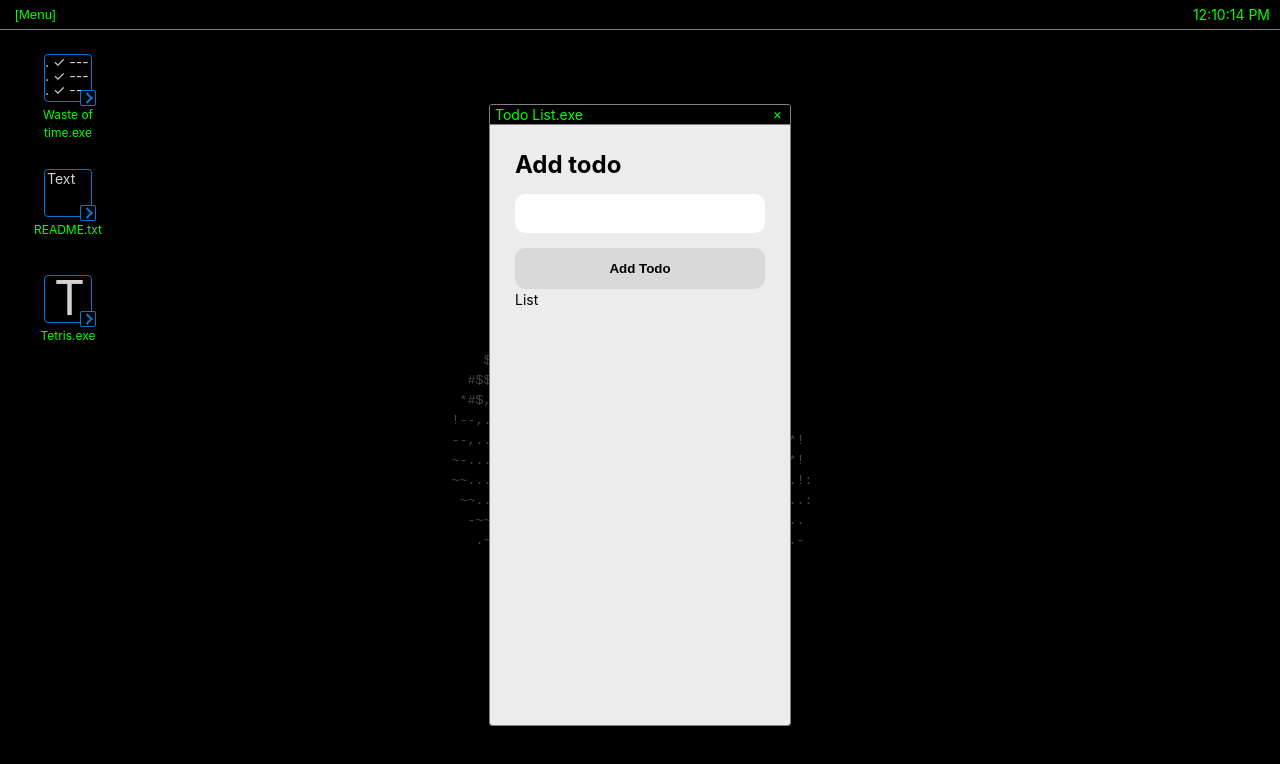
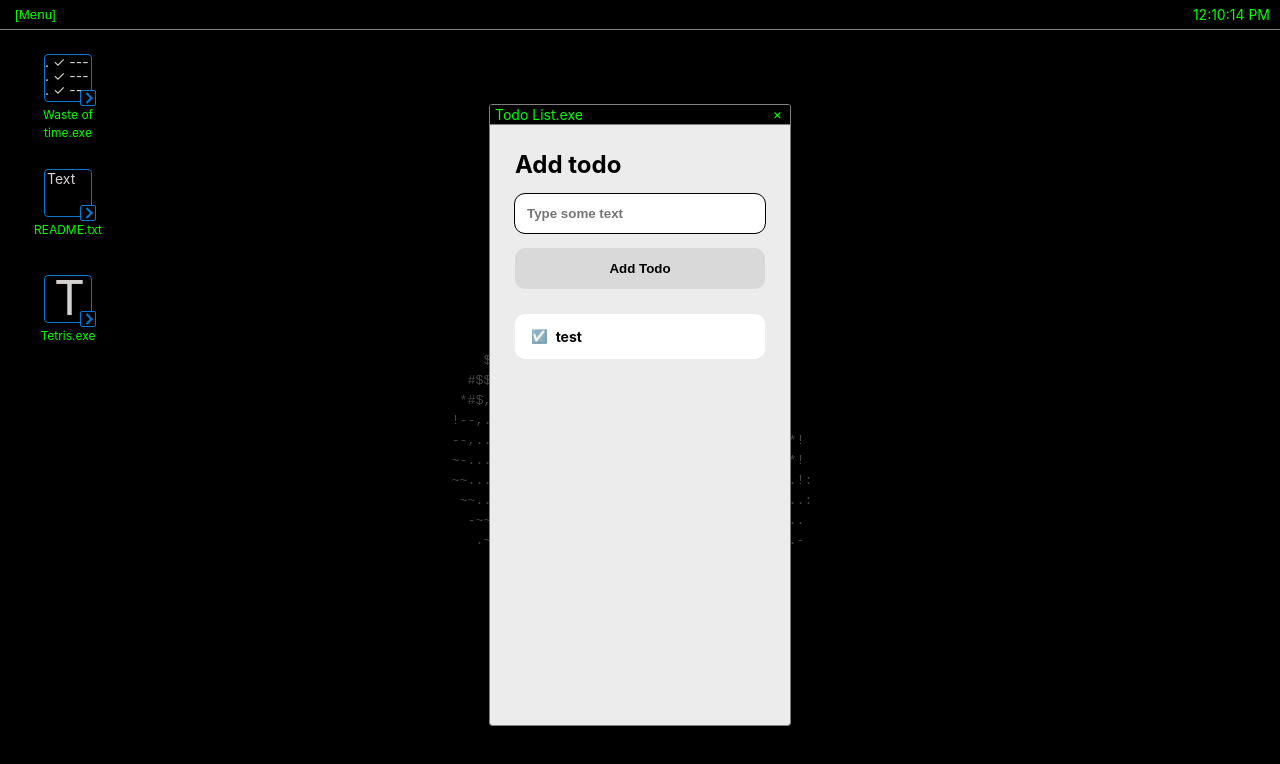
Before and after one commit to a-sorokin/waste-of-time, a React (Vite) app: page / in a window 1280 px wide. Shown: the top 764 px of the page. Built offline with nearby package versions, Linux system fonts and the light colour scheme.

Commit message:
upd todo component

```diff
--- a/src/apps/todoList/basicComponents/Checkbox/Checkbox.module.scss
+++ b/src/apps/todoList/basicComponents/Checkbox/Checkbox.module.scss
@@ -0,0 +1,11 @@
+.checkbox {
+  appearance: none;
+
+  &:after {
+    content: '☑️';
+  }
+
+  &:checked:after {
+    content: '✅';
+  }
+}
--- a/src/apps/todoList/basicComponents/Checkbox/Checkbox.tsx
+++ b/src/apps/todoList/basicComponents/Checkbox/Checkbox.tsx
@@ -1,5 +1,20 @@
-// import styles from '.';
+import styles from './Checkbox.module.scss';
+import { FC, memo } from 'react';
 
-export const Checkbox = () => {
-  return <div></div>;
+type Props = {
+  checked: boolean;
+  onChange: (checked: boolean) => void;
 };
+
+export const Checkbox: FC<Props> = memo(({ checked, onChange }) => {
+  return (
+    <input
+      className={styles.checkbox}
+      type="checkbox"
+      checked={checked}
+      onChange={(e) => {
+        onChange(e.target.checked);
+      }}
+    />
+  );
+});
--- a/src/apps/todoList/basicComponents/Input/Input.module.scss
+++ b/src/apps/todoList/basicComponents/Input/Input.module.scss
@@ -5,4 +5,8 @@
   border-radius: 10px;
   padding: 12px;
   font-weight: bold;
+
+  &:focus {
+    outline: 1px solid black;
+  }
 }
--- a/src/apps/todoList/basicComponents/Input/Input.tsx
+++ b/src/apps/todoList/basicComponents/Input/Input.tsx
@@ -6,5 +6,5 @@ export const Input = () => {
     console.log(`hh`);
   }, []);
 
-  return <input type="text" className={styles.input} autoFocus onChange={onChange} />;
+  return <input type="text" className={styles.input} autoFocus onChange={onChange} placeholder="Type some text" />;
 };
--- a/src/apps/todoList/components/Item/Item.module.scss
+++ b/src/apps/todoList/components/Item/Item.module.scss
@@ -1,3 +1,13 @@
 .item {
+  display: flex;
+  gap: 5px;
+  border-radius: 10px;
+  background-color: white;
+  padding: 12px;
+  width: 100%;
+  font-weight: bold;
+}
 
+.checked {
+  text-decoration: line-through;
 }
--- a/src/apps/todoList/components/Item/Item.tsx
+++ b/src/apps/todoList/components/Item/Item.tsx
@@ -1,5 +1,23 @@
-// import styles from './Item.module.scss';
+import styles from './Item.module.scss';
+import { FC, useCallback, useState } from 'react';
+import clsx from 'clsx';
+import { Checkbox } from '@/apps/todoList/basicComponents/Checkbox/Checkbox';
 
-export const Item = () => {
-  return <div></div>;
+type Props = {
+  text: string;
 };
+
+export const Item: FC<Props> = ({ text }) => {
+  const [checked, setChecked] = useState(false);
+
+  const onChange = useCallback((checked: boolean) => {
+    setChecked(checked);
+  }, []);
+
+  return (
+    <div className={styles.item}>
+      <Checkbox checked={checked} onChange={onChange} />
+      <span className={clsx({ [styles.checked]: checked })}>{text}</span>
+    </div>
+  );
+};
--- a/src/apps/todoList/components/List/List.tsx
+++ b/src/apps/todoList/components/List/List.tsx
@@ -4,8 +4,7 @@ import { Item } from '@/apps/todoList/components/Item/Item';
 export const List = () => {
   return (
     <div>
-      List
-      <Item />
+      <Item text={'test'} />
     </div>
   );
 };
--- a/src/apps/todoList/components/TodoList/TodoList.module.scss
+++ b/src/apps/todoList/components/TodoList/TodoList.module.scss
@@ -6,13 +6,16 @@
   min-height: 600px;
 }
 
+.todo {
+  display: flex;
+  flex-direction: column;
+  background-color: var(--todo-bg-color);
+  padding: 25px;
+  min-width: 100%;
+  min-height: 100%;
+  gap: 25px;
+}
+
 .todo * {
   color: black;
 }
-
-.todo {
-  background-color: var(--todo-bg-color);
-  min-width: 100%;
-  min-height: 100%;
-  padding: 25px;
-}
```
